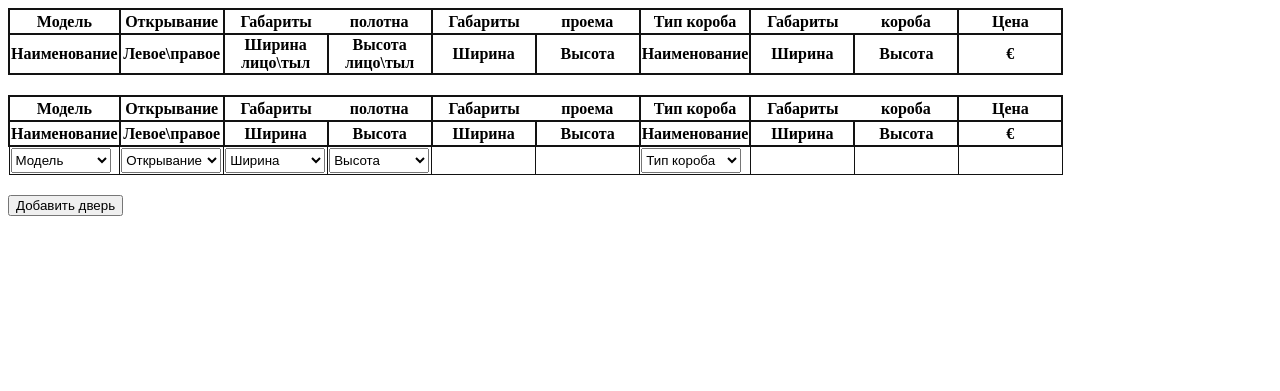
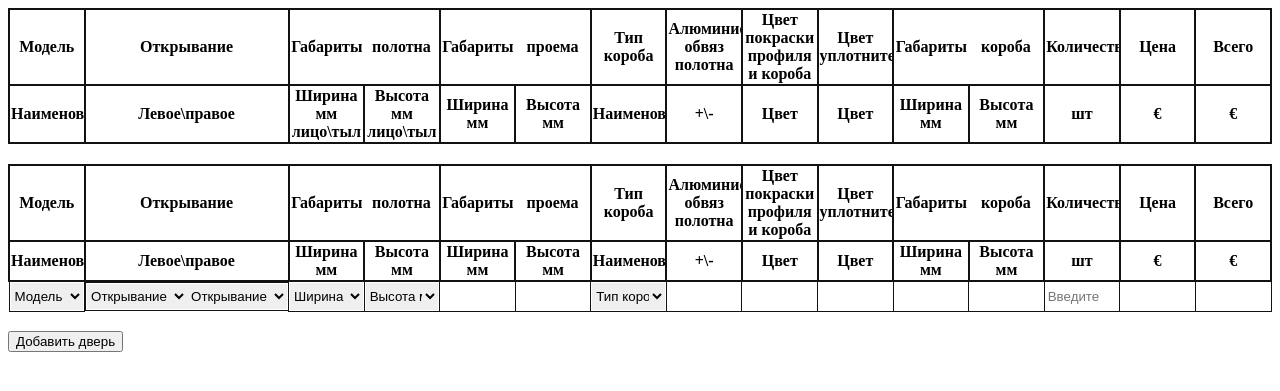
Before and after one commit to NadolskyiDenisFPM21/DoorCalculate, a Django app: page / in a window 1280 px wide. Shown: the top 391 px of the page. Run offline with Django 5.2, Linux system fonts and the light colour scheme; data comes from the database, SQL or seed files in the repository; both versions use the stored data as it was after the commit; lists and menus that the app fills with data are empty; parts of the project's set-up code (start-up, migrations or seed data) failed here and were passed over.

Commit message:
24.01.24 count and more.

```diff
--- /dev/null
+++ b/doorcalculate/document_gen/excel.py
@@ -0,0 +1,5 @@
+import pandas as pd
+from datetime import datetime
+
+def create(data:dict):
+    pd.DataFrame(data=data).to_excel(f'../files/specification-{datetime.now().strftime("%d-%m-%y %H:%M:%S")}.xlsx')
--- a/doorcalculate/polls/static/css/style.css
+++ b/doorcalculate/polls/static/css/style.css
@@ -1,11 +1,6 @@
-.cell,
-.cell-l,
-.cell-r {
-    width: 100px;
-    height: 25px;
-}
-
 table {
+    width: 100%;
+    table-layout: fixed;
     border-collapse: collapse;
     margin-bottom: 20px;
 }
@@ -13,6 +8,16 @@ table {
 table thead tr th {
     border: 2px solid #121212;
 }
+
+.cell,
+.cell-l,
+.cell-r {
+    height: 25px;
+    text-align: center;
+    overflow: hidden;
+    text-overflow: clip;
+}
+
 
 .cell-l {
     border-right: none;
@@ -25,3 +30,37 @@ table thead tr th {
 table tbody tr td {
     border: 1px solid #121212;
 }
+
+select,
+input {
+    width: 100%;
+    height: 100%;
+    border: none;
+}
+
+
+
+select:active,
+select:focus,
+input:active {
+    border: none;
+    outline: none;
+}
+
+select:hover,
+input:hover {
+    cursor: pointer;
+    color: #636363;
+}
+
+td.td-opening {
+    display: inline-flex;
+}
+
+.td-opening {
+    width: 200px;
+}
+
+.opening {
+    width: 50%;
+}
--- a/doorcalculate/polls/static/js/index.js
+++ b/doorcalculate/polls/static/js/index.js
@@ -10,6 +10,20 @@ $(document).ready(function () {
     }
 
 
+    function isStringInOptions(selectId, searchString) {
+        var selectElement = $(selectId);
+        var options = selectElement.children();
+
+        for (var i = 0; i < options.length; i++) {
+            if (options[i].text.includes(searchString)) {
+                return true; // Найдено совпадение
+            }
+        }
+
+        return false; // Совпадение не найдено
+    }
+
+
     function create_table() {
         var table = $('#table tbody');
         table.empty();
@@ -18,6 +32,7 @@ $(document).ready(function () {
             for (let j = 0; j < door_list[i].length; j++) {
                 var td = document.createElement('td');
                 td.innerHTML = door_list[i][j];
+                $(td).addClass('cell');
                 tr.appendChild(td);
             }
             table.append(tr);
@@ -55,25 +70,19 @@ $(document).ready(function () {
             dataType: "json",
             success: function (data) {
                 $('#select-width').empty();
-                $('#select-width').append($('<option value="" disabled selected>Ширина</option>'));
+                $('#select-width').append($('<option value="" disabled selected>Ширина мм</option>'));
                 $('#select-height').empty();
-                $('#select-height').append($('<option value="" disabled selected>Высота</option>'));
+                $('#select-height').append($('<option value="" disabled selected>Высота мм</option>'));
                 $('#select-frame').empty();
                 $('#select-frame').append($('<option value="" disabled selected>Тип короба</option>'));
-                var width = 0;
-                var height = 0;
-                var frame = "";
                 $.each(data, function (index, item) {
-                    if (width != item.width) {
-                        width = item.width;
+                    if (!isStringInOptions('#select-width', item.width)) {
                         $('#select-width').append('<option value="' + item.width + '">' + item.width + '</option>');
                     }
-                    if (height != item.height) {
-                        height = item.height;
+                    if (!isStringInOptions('#select-height', item.height)) {
                         $('#select-height').append('<option value="' + item.height + '">' + item.height + '</option>');
                     }
-                    if (frame != item.frame) {
-                        frame = item.frame;
+                    if (!isStringInOptions('#select-frame', item.frame)) {
                         $('#select-frame').append('<option value="' + item.frame + '">' + item.frame + '</option>');
                     }
                 });
@@ -81,10 +90,10 @@ $(document).ready(function () {
         });
     });
     $('#add').click(function () {
-        if ($('#select-model').val() && $('#select-opening').val() && $('#select-width').val() && $('#select-height').val() && $('#select-frame').val()) {
+        if ($('#select-model').val() && $('#select-opening').val() && $('#select-opening-2').val() && $('#select-width').val() && $('#select-height').val() && $('#select-frame').val() && $('#count').val()) {
             var data = [];
             data.push($('#select-model').val());
-            data.push($('#select-opening').val());
+            data.push($('#select-opening').val() + '\|' + $('#select-opening-2').val());
             data.push('');
             data.push('');
 
@@ -98,7 +107,6 @@ $(document).ready(function () {
                 data: ajax_data,
                 dataType: "json",
                 success: function (dimensions) {
-                    console.log(data);
                     door_list[door_list.length - 1][2] = $('#select-width').val() + '\\' + dimensions.back_width;
                     door_list[door_list.length - 1][3] = $('#select-height').val() + '\\' + dimensions.back_height;
                     create_table();
@@ -116,9 +124,14 @@ $(document).ready(function () {
             data.push($('#aperture-width').text());
             data.push($('#aperture-height').text());
             data.push($('#select-frame').val());
+            data.push($('#al-band-canvas').text());
+            data.push($('#profile-frame-color').text());
+            data.push($('#seal-color').text());
             data.push($('#frame-width').text());
             data.push($('#frame-height').text());
+            data.push($('#count').val());
             data.push($('#price').text());
+            data.push($('#total-price').text());
 
             door_list.push(data);
             create_table();
@@ -133,6 +146,9 @@ $(document).ready(function () {
         }
     });
 
+
+
+
     $('.get-price').change(function () {
         if ($('#select-width').val() && $('#select-height').val() && $('#select-frame').val()) {
             var json_req = {
@@ -142,13 +158,23 @@ $(document).ready(function () {
                 'frame': $('#select-frame').val(),
             };
             $.ajax({
-                url: "/get_price/",
+                url: "/get_door_info/",
                 data: json_req,
                 dataType: "json",
                 success: function (data) {
                     var price = $('#price');
                     price.empty();
                     price.append(data[0].price);
+
+                    var al_band_canv = $('#al-band-canvas');
+                    al_band_canv.empty();
+                    al_band_canv.append(data[0].al_banding_canvas ? '+' : '-');
+                    var profile_frame_color = $('#profile-frame-color');
+                    profile_frame_color.empty();
+                    profile_frame_color.append(data[0].profile_frame_color);
+                    var seal_color = $('#seal-color');
+                    seal_color.empty();
+                    seal_color.append(data[0].seal_color)
                 }
             });
 
@@ -181,6 +207,10 @@ $(document).ready(function () {
             });
         }
 
+        if ($('#count').val() && $('#price').text()) {
+            var total_price = $('#count').val() * $('#price').text()
+            $('#total-price').text(total_price);
+        }
     });
 
 
--- a/doorcalculate/polls/templates/polls/index.html
+++ b/doorcalculate/polls/templates/polls/index.html
@@ -6,26 +6,36 @@
     <thead>
         <tr>
             <th class='cell'>Модель</th>
-            <th class='cell'>Открывание</th>
+            <th class='cell td-opening'>Открывание</th>
             <th class='cell-l'>Габариты </th>
             <th class='cell-r'>полотна</th>
             <th class='cell-l'>Габариты </th>
             <th class='cell-r'>проема</th>
             <th class='cell'>Тип короба</th>
+            <th class='cell'>Алюминиевый обвяз полотна</th>
+            <th class='cell'>Цвет покраски профиля и короба</th>
+            <th class='cell'>Цвет уплотнителя</th>
             <th class='cell-l'>Габариты </th>
             <th class='cell-r'>короба</th>
+            <th class='cell'>Количество</th>
             <th class='cell'>Цена</th>
+            <th class='cell'>Всего</th>
         </tr>
         <tr>
             <th class='cell'>Наименование</th>
-            <th class='cell'>Левое\правое</th>
-            <th class='cell'>Ширина лицо\тыл</th>
-            <th class='cell'>Высота </br>лицо\тыл</th>
-            <th class='cell'>Ширина</th>
-            <th class='cell'>Высота</th>
+            <th class='cell td-opening'>Левое\правое</th>
+            <th class='cell'>Ширина мм лицо\тыл</th>
+            <th class='cell'>Высота мм </br>лицо\тыл</th>
+            <th class='cell'>Ширина мм</th>
+            <th class='cell'>Высота мм</th>
             <th class='cell'>Наименование</th>
-            <th class='cell'>Ширина</th>
-            <th class='cell'>Высота</th>
+            <th class='cell'>+\-</th>
+            <th class='cell'>Цвет</th>
+            <th class='cell'>Цвет</th>
+            <th class='cell'>Ширина мм</th>
+            <th class='cell'>Высота мм</th>
+            <th class='cell'>шт</th>
+            <th class='cell'>€</th>
             <th class='cell'>€</th>
         </tr>
     </thead>
@@ -38,33 +48,43 @@
         <thead>
             <tr>
                 <th class='cell'>Модель</th>
-                <th class='cell'>Открывание</th>
+                <th class='cell td-opening'>Открывание</th>
                 <th class='cell-l'>Габариты </th>
                 <th class='cell-r'>полотна</th>
                 <th class='cell-l'>Габариты </th>
                 <th class='cell-r'>проема</th>
                 <th class='cell'>Тип короба</th>
+                <th class='cell'>Алюминиевый обвяз полотна</th>
+                <th class='cell'>Цвет покраски профиля и короба</th>
+                <th class='cell'>Цвет уплотнителя</th>
                 <th class='cell-l'>Габариты </th>
                 <th class='cell-r'>короба</th>
+                <th class='cell'>Количество</th>
                 <th class='cell'>Цена</th>
+                <th class='cell'>Всего</th>
             </tr>
             <tr>
                 <th class='cell'>Наименование</th>
-                <th class='cell'>Левое\правое</th>
-                <th class='cell'>Ширина</th>
-                <th class='cell'>Высота</th>
-                <th class='cell'>Ширина</th>
-                <th class='cell'>Высота</th>
+                <th class='cell td-opening'>Левое\правое</th>
+                <th class='cell'>Ширина мм</th>
+                <th class='cell'>Высота мм</th>
+                <th class='cell'>Ширина мм</th>
+                <th class='cell'>Высота мм</th>
                 <th class='cell'>Наименование</th>
-                <th class='cell'>Ширина</th>
-                <th class='cell'>Высота</th>
+                <th class='cell'>+\-</th>
+                <th class='cell'>Цвет</th>
+                <th class='cell'>Цвет</th>
+                <th class='cell'>Ширина мм</th>
+                <th class='cell'>Высота мм</th>
+                <th class='cell'>шт</th>
+                <th class='cell'>€</th>
                 <th class='cell'>€</th>
             </tr>
         </thead>
         <tbody>
             <tr>
-                <td>
-                    <select name="model" id="select-model" class='model cell'>
+                <td class='cell'>
+                    <select name="model" id="select-model" class='model'>
                         <option value="" disabled selected>Модель</option>
                         {% for door in door_block_list %}
                         {% ifchanged door.model %}
@@ -73,48 +93,67 @@
                         {% endfor %}
                     </select>
                 </td>
-                <td>
-                    <select name="opening" id="select-opening" class='opening cell'>
+                <td class='cell td-opening'>
+                    <select name="opening" id="select-opening" class='opening'>
                         <option value="" disabled selected>Открывание</option>
                         <option value="Левое">Левое</option>
                         <option value="Правое">Правое</option>
                     </select>
-                </td>
-                <td>
-                    <select name="width" id="select-width" class='width cell get-price'>
-                        <option value="" disabled selected>Ширина</option>
+                    <select name="opening-2" id="select-opening-2" class='opening'>
+                        <option value="" disabled selected>Открывание</option>
+                        <option value="Наружное">Наружное</option>
+                        <option value="Внутреннее">Внутреннее</option>
                     </select>
                 </td>
-                <td>
-                    <select name="height" id="select-height" class='height cell get-price'>
-                        <option value="" disabled selected>Высота</option>
+                <td class='cell'>
+                    <select name="width" id="select-width" class='width get-price'>
+                        <option value="" disabled selected>Ширина мм</option>
                     </select>
                 </td>
-                <td>
-                    <span class="cell" id="aperture-width"></span>
+                <td class='cell'>
+                    <select name="height" id="select-height" class='height get-price'>
+                        <option value="" disabled selected>Высота мм</option>
+                    </select>
                 </td>
-                <td>
-                    <span class="cell" id="aperture-height"></span>
+                <td class='cell'>
+                    <span id="aperture-width"></span>
                 </td>
-                <td>
-                    <select name="frame" id="select-frame" class='frame cell get-price'>
+                <td class='cell'>
+                    <span id="aperture-height"></span>
+                </td>
+                <td class='cell'>
+                    <select name="frame" id="select-frame" class='frame get-price'>
                         <option value="" disabled selected>Тип короба</option>
                     </select>
                 </td>
-                <td>
-                    <span class="cell" id="frame-width"></span>
+                <td class='cell'>
+                    <span id="al-band-canvas"></span>
                 </td>
-                <td>
-                    <span class="cell" id="frame-height"></span>
+                <td class='cell'>
+                    <span id="profile-frame-color"></span>
                 </td>
-                <td>
+                <td class='cell'>
+                    <span id="seal-color"></span>
+                </td>
+                <td class='cell'>
+                    <span id="frame-width"></span>
+                </td>
+                <td class='cell'>
+                    <span id="frame-height"></span>
+                </td>
+                <td class='cell count'>
+                    <input placeholder="Введите кол-во" type="number" name="" id="count" min="1" class="get-price">
+                </td>
+                <td class='cell'>
                     <span class="price" id='price'></span>
+                </td>
+                <td class='cell'>
+                    <span class="total-price" id='total-price'></span>
                 </td>
             <tr>
         </tbody>
     </table>
 {% endif %}
-{% comment %} <button id="get-price">Расчитать цену</button> {% endcomment %}
 <button type="button" id="add">Добавить дверь</button>
 
 <script src="https://code.jquery.com/jquery-3.7.1.min.js"></script>
--- a/doorcalculate/polls/urls.py
+++ b/doorcalculate/polls/urls.py
@@ -5,7 +5,7 @@ urlpatterns = [
     path('', views.index, name='index'),
     path('get_filtered_data/', views.get_filtered_data, name='get_filtered_data'),
     path('set_table_cookies/', views.set_table_cookies, name='set_table_cookies'),
-    path('get_price/', views.get_price, name='get_price'),
+    path('get_door_info/', views.get_door_info, name='get_door_info'),
     path('get_dimensions_aperture/', views.get_dimensions_aperture, name='get_dimensions_aperture'),
     path('get_dimensions_frame/', views.get_dimensions_frame, name='get_dimensions_frame'),
     path('get_back_width/', views.get_back_width, name='get_back_width'),
--- a/doorcalculate/polls/views.py
+++ b/doorcalculate/polls/views.py
@@ -5,6 +5,7 @@ from django.template import loader
 from .models import DoorBlock, Frame
 
 from urllib.parse import quote, unquote
+from ..document_gen import excel
 
 
 def index(request):
@@ -41,13 +42,13 @@ def set_table_cookies(request):
     return response
 
 
-def get_price(request):
+def get_door_info(request):
     model_d = request.GET.get('model')
     width_d = request.GET.get('width')
     height_d = request.GET.get('height')
     frame_model = request.GET.get('frame')
     frame_id = Frame.objects.get(model=frame_model)
-    data = DoorBlock.objects.filter(model=model_d, width=width_d, height=height_d, frame=frame_id).values('price')
+    data = DoorBlock.objects.filter(model=model_d, width=width_d, height=height_d, frame=frame_id).values('price', 'al_banding_canvas', 'profile_frame_color', 'seal_color')
 
     return JsonResponse(list(data), safe=False)
 
@@ -94,3 +95,14 @@ def get_back_width(request):
     print(data)
 
     return JsonResponse(data=data, safe=False)
+
+
+def create_excel_specification(request):
+    if 'door_table' in request.COOKIES.keys():
+            data = unquote(request.COOKIES['door_table'])
+    else:
+        return JsonResponse(data=f"Таблица пустая!", status=500)
+
+
+
+    excel.create(data)
```
Also changed, not shown: doorcalculate/db.sqlite3, 1 other file.
